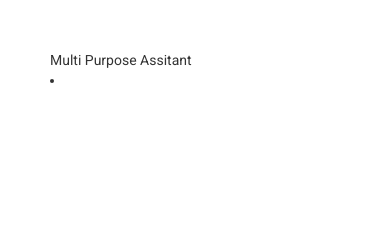
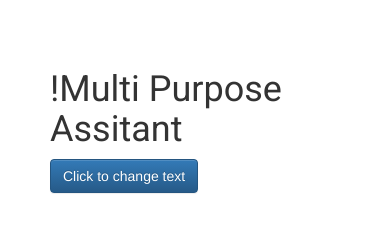
Before and after one commit to sahiljain112/intel-edison-express-server, a website: page views/index.html in a window 390 px wide. Drawn offline with Linux system fonts and the light colour scheme.

Commit message:
Tested request-response

```diff
--- a/package.json
+++ b/package.json
@@ -3,6 +3,7 @@
   "version": "0.0.0",
   "private": true,
   "scripts": {
+    "hello": "DEBUG=myapp:* npm start",
     "start": "node ./bin/www"
   },
   "dependencies": {
--- a/views/index.html
+++ b/views/index.html
@@ -8,17 +8,16 @@
   <link rel="stylesheet" type="text/css" href="/stylesheets/style.css">
   <link rel="stylesheet" type="text/css" href="/stylesheets/bootstrap.min.css">
   <link rel="stylesheet" type="text/css" href="/stylesheets/bootstrap-theme.min.css">
-
 </head>
 <body>
 	<header>
       <div class = "row">
         <div class = "col-sm-8">
-          Multi Purpose Assitant
+          <h1 id="heading">!Multi Purpose Assitant</h1>
         </div>
 
-        <nav class = "col-sm-4">
-          <li>
+        <div class = "col-sm-4">
+          <button class="btn btn-primary" id="toggle" onclick="changeText()"> Click to change text </button>
         </div>
 
       </div>
@@ -27,8 +26,26 @@
   <footer>
 
   </footer>
+	<script>
 
-  <script src = "/javascripts/jquery-3.1.1.min.js" />
+	function changeText(){
+
+		fetch('http://localhost:3000/query/temperature')
+		.then(function(response){
+		  console.log("hello");
+		  document.getElementById('heading').innerHTML = "Hello tomorrow!";
+		}).catch(function(error){
+		  console.log(error);
+		});
+	}
+
+	function getProximity() {
+
+	}
+
+	</script>
+  <script src = "/javascripts/jquery-3.1.1.min.js"/>
   <script src = "/javascripts/bootstrap.min.js" />
+
 </body>
 </html>
```
Also changed, not shown: public/javascripts/helper.js (added, +20 -0 lines), 1 other file.
